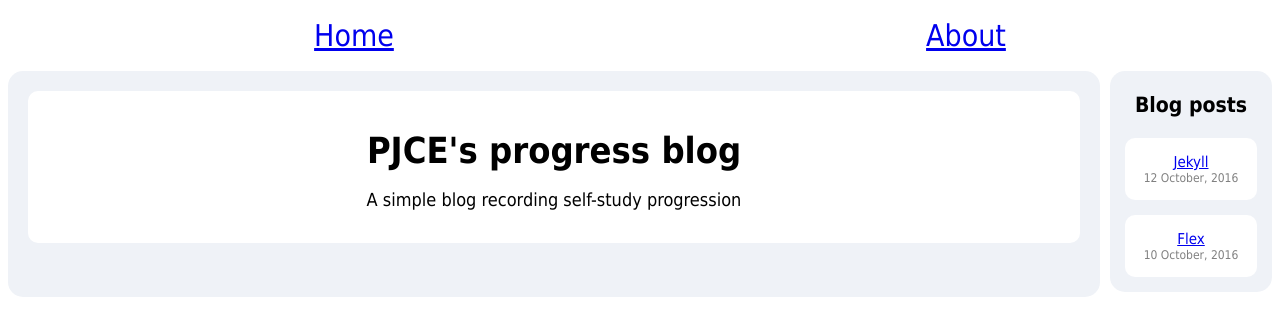
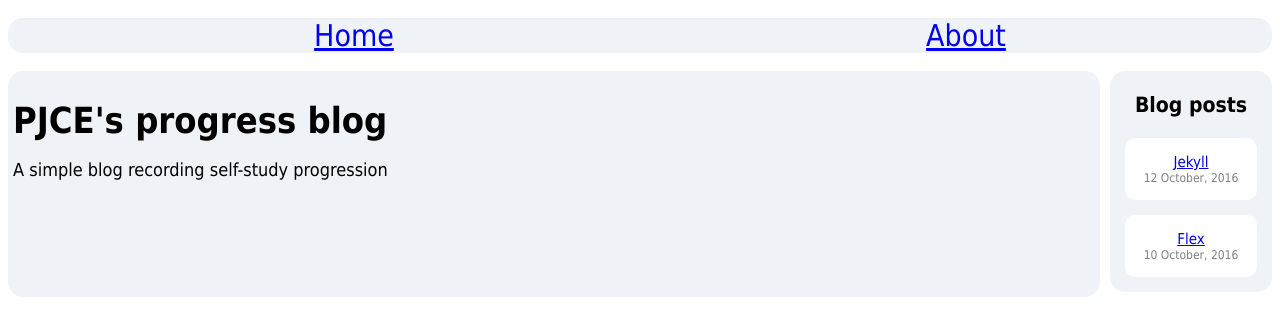
Before and after one commit to pjcevans/homepage-1.0-deprecated, a Jekyll site: the page built from index.html, in a window 1280 px wide. Shown: the top 336 px of the page. Built offline with Jekyll 4.4.1, drawn with Linux system fonts in a browser that asks for light colours.

Commit message:
styled nav bar

```diff
--- a/_includes/header.html
+++ b/_includes/header.html
@@ -5,7 +5,7 @@
       <ul>
         {% for my_page in site.pages %}
           {% if my_page.title %}
-          <li><a href="{{ my_page.url | prepend: site.baseurl }}">{{ my_page.title }}</a></li>
+          <li class="navItem"><a href="{{ my_page.url | prepend: site.baseurl }}">{{ my_page.title }}</a></li>
           {% endif %}
         {% endfor %}
       </ul>
--- a/css/postsFlex.css
+++ b/css/postsFlex.css
@@ -4,7 +4,7 @@
   flex-direction: column;
 }
 
-#flexContent, #flexPosts {
+#flexContent, #flexPosts, nav {
   background-color: #eff2f7;
   border-radius: 15px;
 }
@@ -19,16 +19,12 @@
   margin-bottom: 5px;
 }
 
-.postItem, .contentItem {
+.postItem, .contentItem .navItem{
   border-radius: 10px;
   background-color: white;
   margin: 15px;
   padding: 15px;
   text-align: center;
-}
-
-.contentItem {
-
 }
 
 @media (min-width: 768px) {
```
